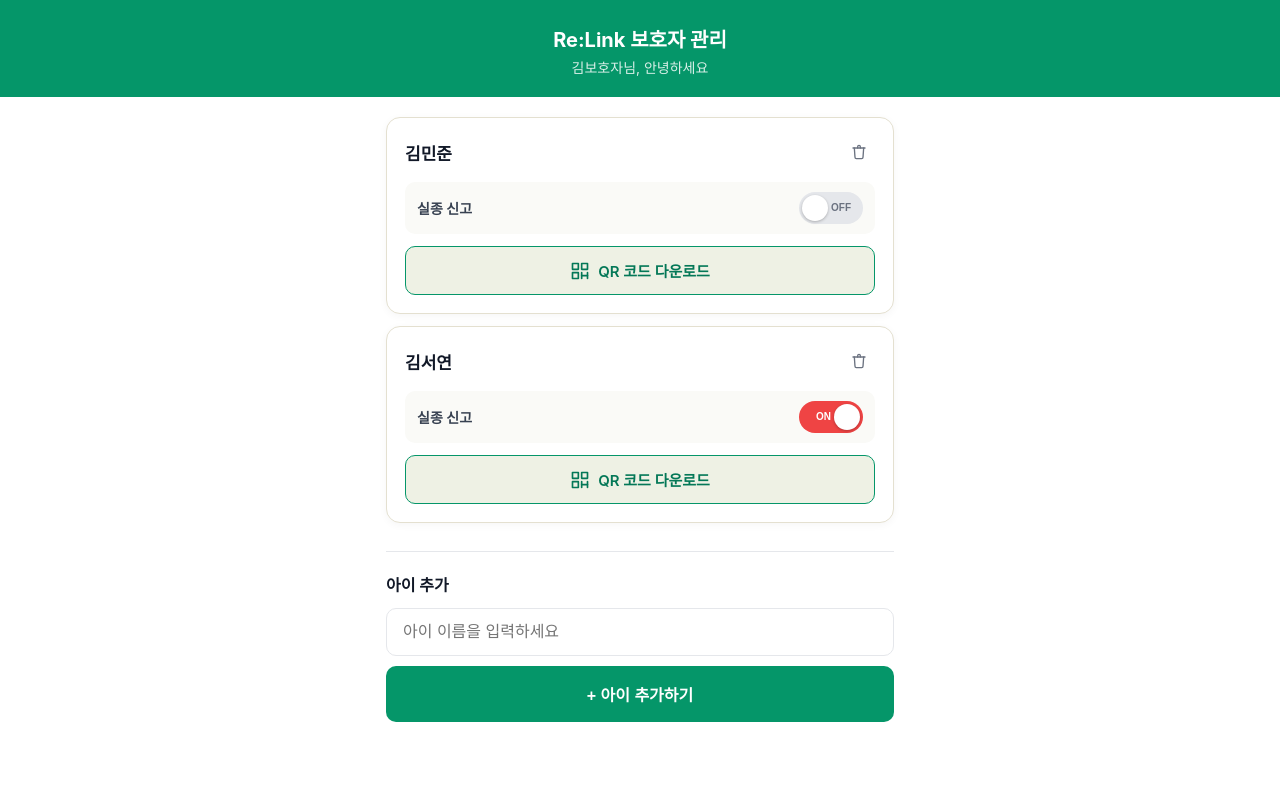
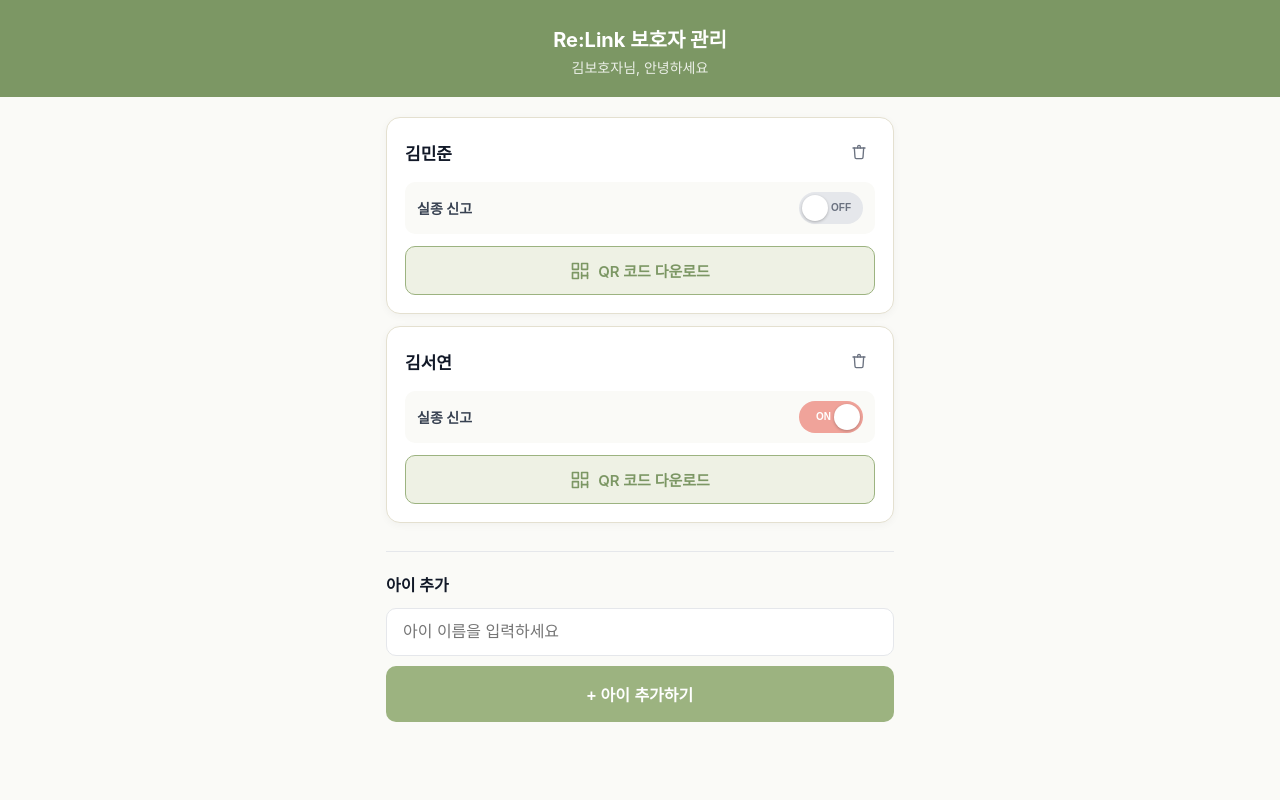
Before and after one commit to sunnn62/dgu-rise-Re-Link, a FastAPI app: page /guardian/1 in a window 1280 px wide. Run offline with FastAPI, Linux system fonts and the light colour scheme.

Commit message:
style: 파스텔 색상 팔레트 및 배경색(off-white) 조정

```diff
--- a/static/style.css
+++ b/static/style.css
@@ -8,13 +8,13 @@
 }
 
 :root {
-  --bg: #b2c7d9;
-  --primary: #10b981;
-  --primary-dark: #059669;
-  --bubble-mine: #fee500;
+  --bg: #cddbe6;
+  --primary: #9CB380;
+  --primary-dark: #7C9764;
+  --bubble-mine: #FCE8A8;
   --bubble-theirs: #ffffff;
-  --text: #222;
-  --muted: #667;
+  --text: #3A3A32;
+  --muted: #7A7A6E;
 }
 
 html,
@@ -23,6 +23,7 @@ body {
   font-family: -apple-system, BlinkMacSystemFont, "Malgun Gothic", "맑은 고딕",
     sans-serif;
   color: var(--text);
+  background: var(--warm-bg);
 }
 
 /* ---------- 발견 랜딩 페이지 ---------- */
@@ -30,7 +31,7 @@ body {
   position: sticky;
   top: 0;
   z-index: 10;
-  background: #c0392b;
+  background: #D97C72;
   color: #fff;
   text-align: center;
   padding: 12px 16px;
@@ -44,7 +45,7 @@ body {
   align-items: center;
   justify-content: center;
   padding: 24px 16px;
-  background: #f5f6f8;
+  background: var(--warm-bg);
 }
 
 .landing-card {
@@ -133,15 +134,15 @@ body {
 }
 
 .conn-ok {
-  background: #2ecc71;
+  background: #9CB380;
   color: #fff;
 }
 .conn-connecting {
-  background: #f39c12;
+  background: #E8C07D;
   color: #fff;
 }
 .conn-error {
-  background: #e74c3c;
+  background: #D97C72;
   color: #fff;
 }
 
@@ -288,13 +289,13 @@ body {
 
 /* ---------- 공통 색상 (보호자 페이지) ---------- */
 :root {
-  --blue: #059669;
-  --blue-dark: #047857;
-  --green: #10b981;
-  --green-dark: #059669;
+  --blue: #9CB380;
+  --blue-dark: #7C9764;
+  --green: #9CB380;
+  --green-dark: #7C9764;
   --warm-bg: #FAFAF7;
-  --red: #ef4444;
-  --red-dark: #dc2626;
+  --red: #F0A39A;
+  --red-dark: #D97C72;
   --gray-50: #f9fafb;
   --gray-100: #f3f4f6;
   --gray-200: #e5e7eb;
@@ -330,7 +331,7 @@ body {
 
 .form-input:focus {
   border-color: var(--blue);
-  box-shadow: 0 0 0 3px rgba(37, 99, 235, 0.1);
+  box-shadow: 0 0 0 3px rgba(122, 132, 80, 0.15);
 }
 
 .register-btn {
@@ -344,7 +345,7 @@ body {
 
 /* ---------- 보호자 대시보드 ---------- */
 .dashboard-header {
-  background: var(--blue);
+  background: var(--blue-dark);
   color: #fff;
   padding: 24px 20px 20px;
   text-align: center;
@@ -365,6 +366,7 @@ body {
   padding: 20px 16px;
   max-width: 540px;
   margin: 0 auto;
+  background: var(--warm-bg);
 }
 
 /* ---------- 아이 카드 목록 ---------- */
```
